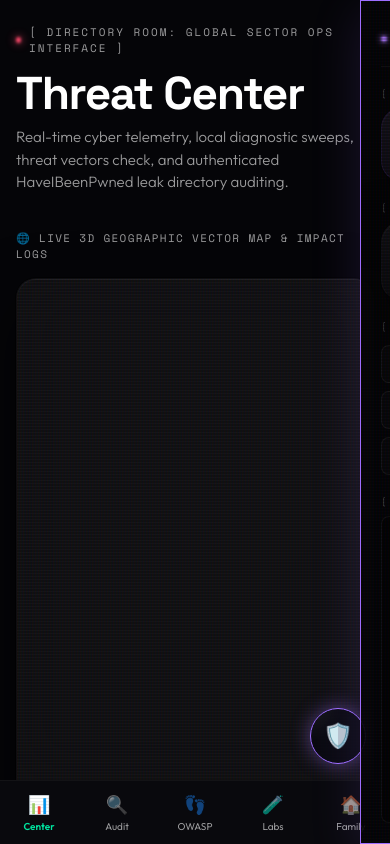
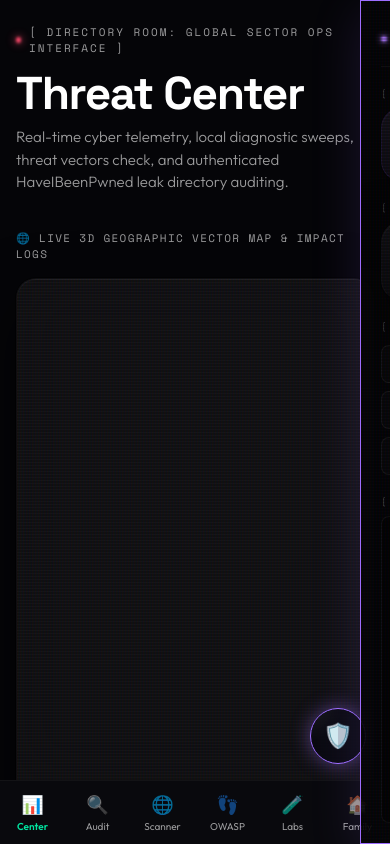
Before and after one commit to JKD-codes/Cyber_security, a React (Vite) app: page / in a window 390 px wide. Built offline with nearby package versions, Linux system fonts and the light colour scheme.

Commit message:
Fix mobile navigation missing site scanner link

```diff
--- a/src/App.jsx
+++ b/src/App.jsx
@@ -281,6 +281,7 @@ export default function App() {
           {[
             { id: 'dashboard', label: 'Center', icon: '📊' },
             { id: 'scam-detector', label: 'Audit', icon: '🔍' },
+            { id: 'site-scanner', label: 'Scanner', icon: '🌐' },
             { id: 'footprint', label: 'OWASP', icon: '👣' },
             { id: 'simulator', label: 'Labs', icon: '🧪' },
             { id: 'family-safety', label: 'Family', icon: '🏠' }
```
